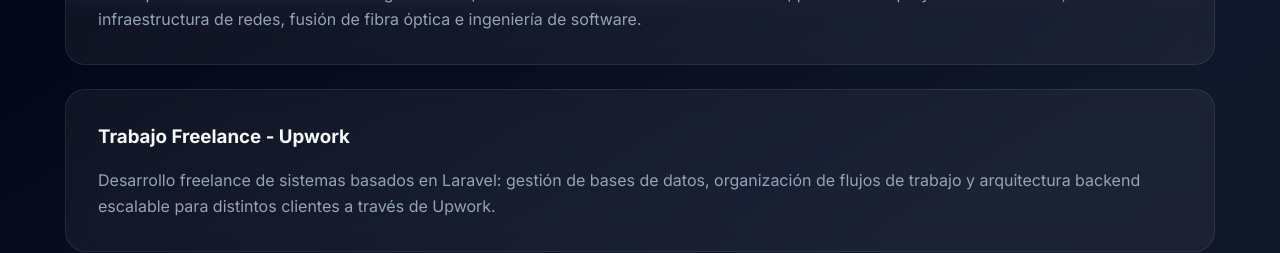
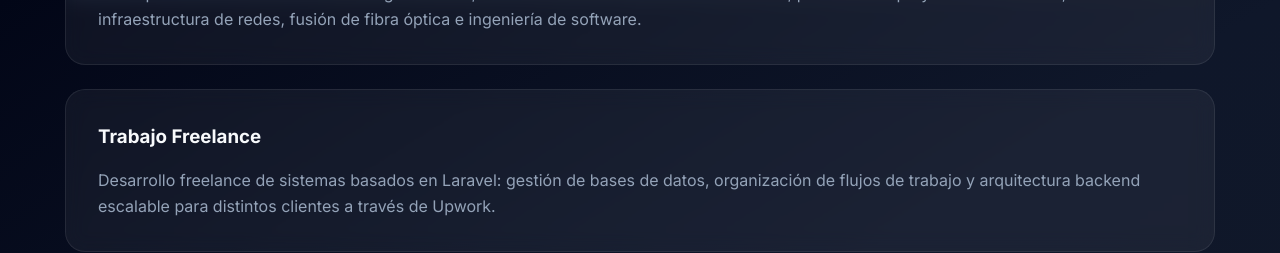
Before and after one commit to Fran-cruz/portafolio-portales, a React (Vite) app: page / in a window 1280 px wide. Shown: the part 2400-2653 px from the top of the page. Built offline with nearby package versions, Linux system fonts and the light colour scheme.

Commit message:
fix: simplificar título del elemento de experiencia a 'Trabajo Freelance'

```diff
--- a/src/data/experience.js
+++ b/src/data/experience.js
@@ -5,7 +5,7 @@ export const experience = [
       "Participé en una feria universitaria de gran escala, con asistencia de cientos de estudiantes, presentando proyectos de robótica, infraestructura de redes, fusión de fibra óptica e ingeniería de software.",
   },
   {
-    title: "Trabajo Freelance - Upwork",
+    title: "Trabajo Freelance",
     description:
       "Desarrollo freelance de sistemas basados en Laravel: gestión de bases de datos, organización de flujos de trabajo y arquitectura backend escalable para distintos clientes a través de Upwork.",
   },
```
